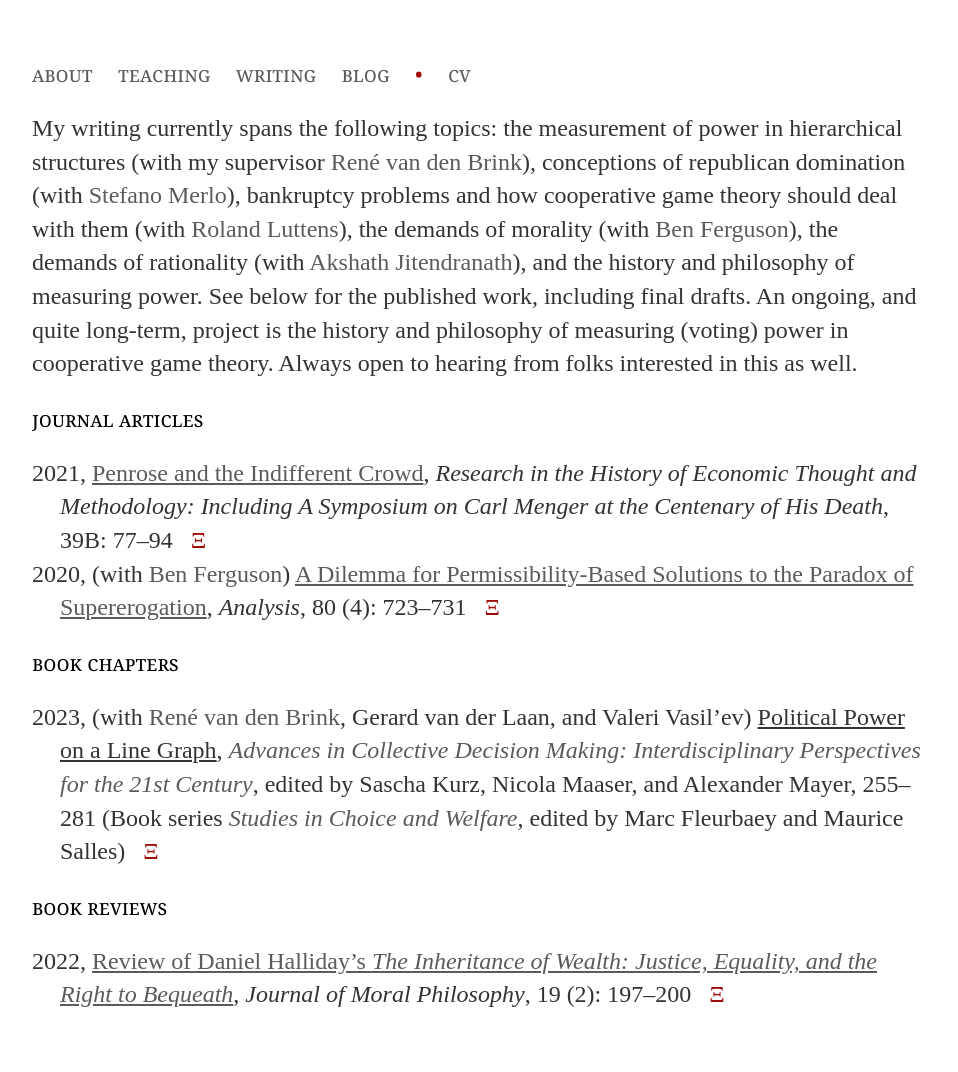
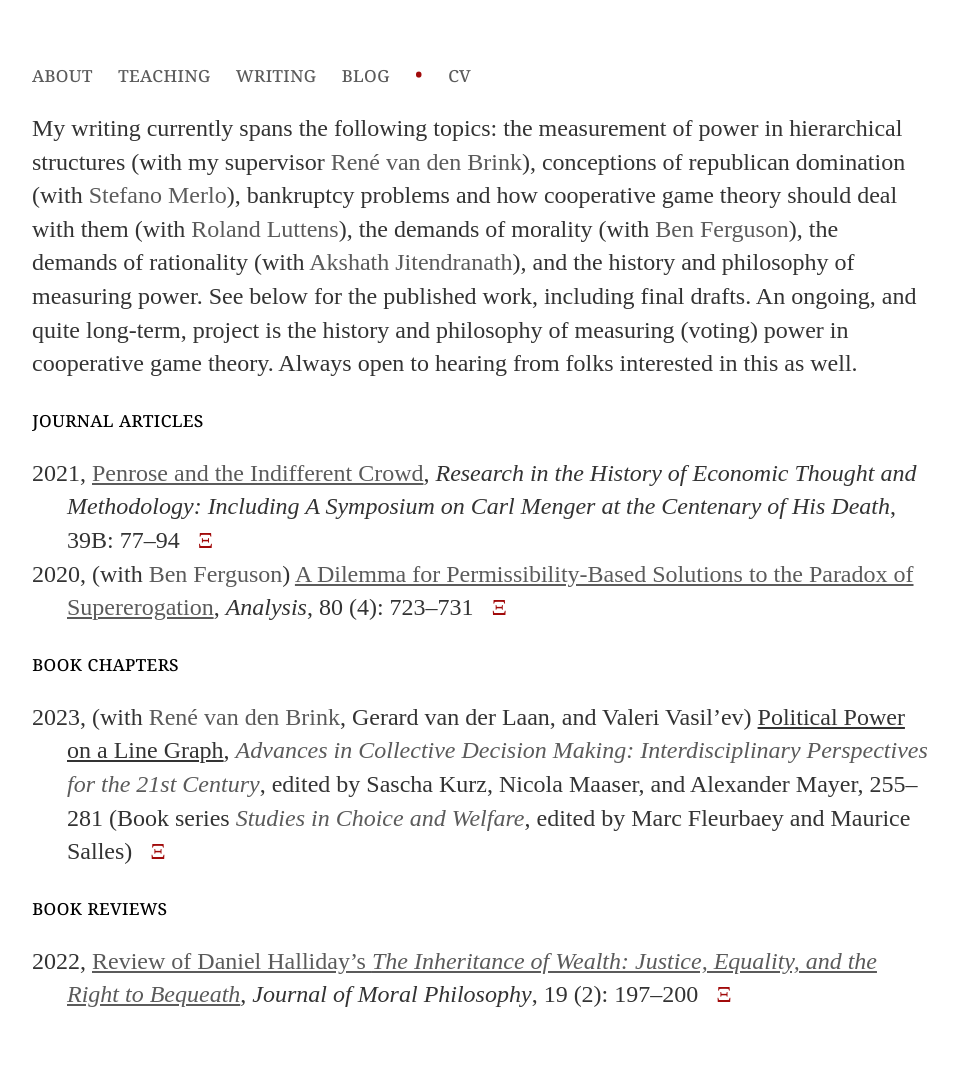
Before and after one commit to uzunovam/uzunovam, a Jekyll site: the page built from writing/index.html, in a window 1280 px wide. Shown: the whole page, without its empty margins (160-1118 px from the left). Built offline with Jekyll 4.4.1, drawn with Linux system fonts in a browser that asks for light colours.

Commit message:
Update main.css

```diff
--- a/css/main.css
+++ b/css/main.css
@@ -31,26 +31,26 @@ p {
     font-variant: oldstyle-nums;
 }
 p.singlereference {
-    text-indent: -28px;
-    padding-left: 28px;
+    text-indent: -35px;
+    padding-left: 35px;
 }
 p.firstreference {
-    text-indent: -28px;
-    padding-left: 28px;
-    padding-bottom: 0px;
-    margin-bottom: 0px;
+    text-indent: -35px;
+    padding-left: 35px;
+    padding-bottom: 0;
+    margin-bottom: 0;
 }
 p.middlereference {
-    text-indent: -28px;
-    padding-left: 28px;
+    text-indent: -35px;
+    padding-left: 35px;
     padding-bottom: 0px;
     padding-top: 0px;
 }
 p.lastreference {
-    text-indent: -28px;
-    padding-left: 28px;
-    padding-top: 0px;
-    margin-top: 0px;
+    text-indent: -35px;
+    padding-left: 35px;
+    padding-top: 0;
+    margin-top: 0;
 }
 numerals {
     font-family: Georgia, serif;
```
